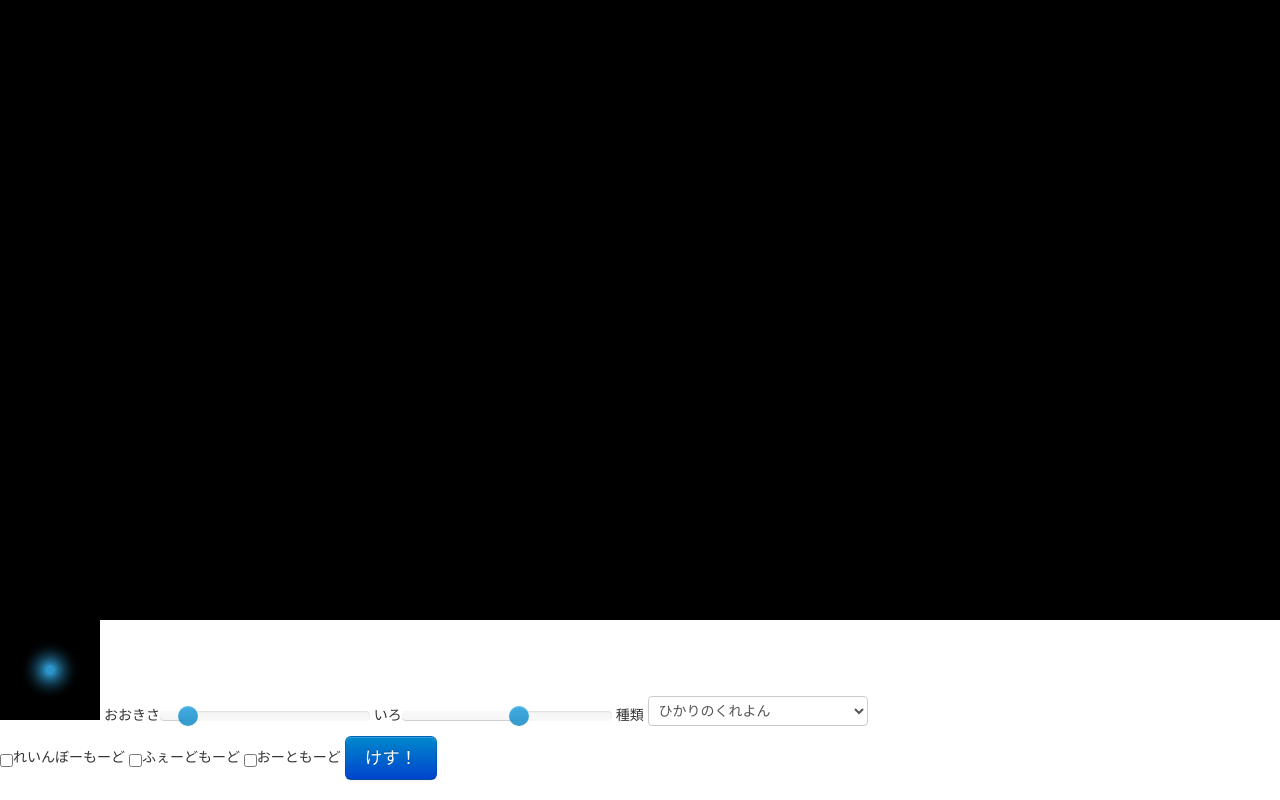
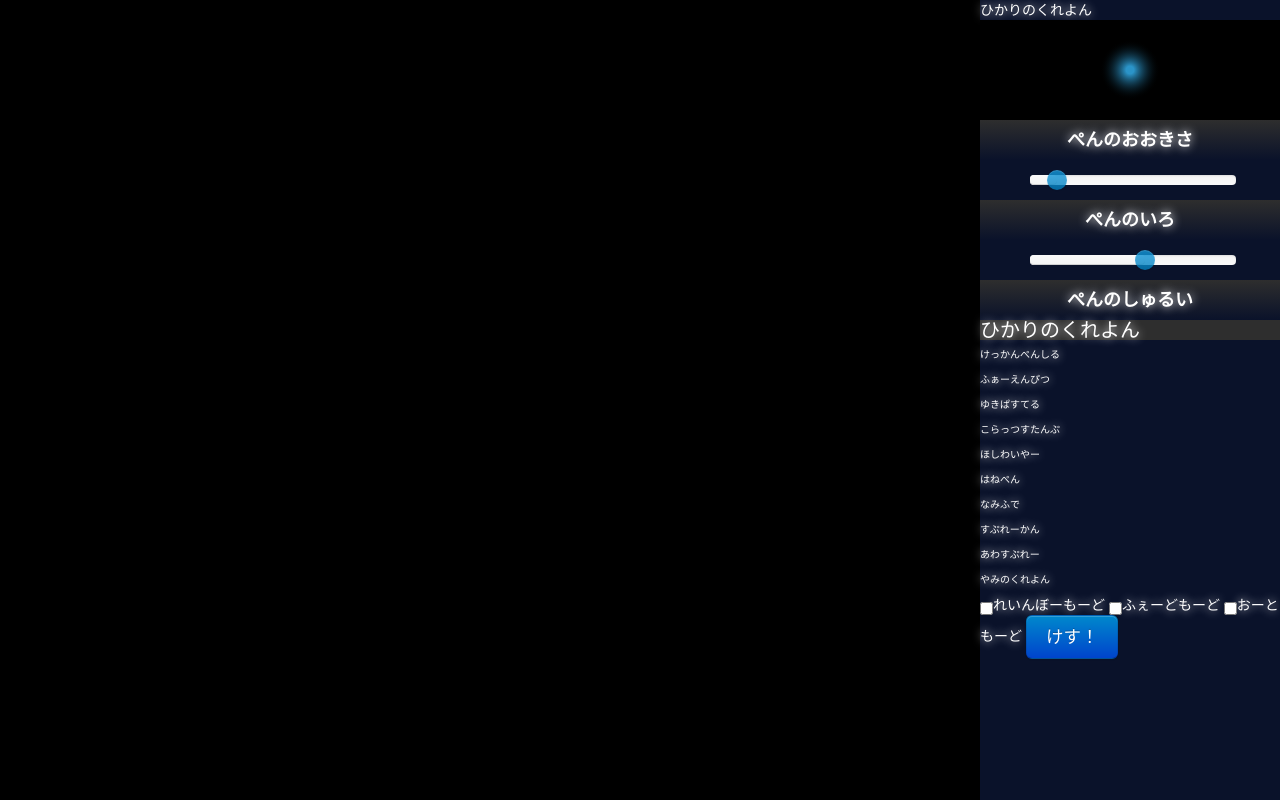
Before and after one commit to k0f1sh/hikari-no-crayon, a plain HTML site: page index.html in a window 1280 px wide. Drawn offline with Linux system fonts and the light colour scheme.

Commit message:
change ui

```diff
--- /dev/null
+++ b/hc.css
@@ -0,0 +1,75 @@
+body {
+    padding: 0px;
+    margin: 0px;
+    background-color: #0A122A;
+}
+
+#wrapper {
+    margin: 0px;
+    display: inline;
+}
+
+#wrapper div {
+}
+
+#contentWrapper div {
+}
+
+#canvasField div {
+    margin: 0px auto;
+}
+
+#menu {
+    position: absolute;
+    z-index: 1;
+    top:0;
+    right:0;
+
+    float: none;
+    width: 300px;
+    color: #ffffff;
+    text-shadow: 0px 0px 10px #ffffff;
+    background-color: #0A122A;
+}
+
+#title div {
+    display: block;
+    width: 300px;
+    hight: 200px;
+}
+
+#pre canvas {
+    display: block;
+}
+
+#menu h1 {
+    display: block;
+    font-size: 18px;
+    margin: 0px;
+    padding: 0px;
+    background: -moz-linear-gradient(top, #2e2e2e, #0A122A);
+    background: -webkit-gradient(linear, left top, left bottom, from(#2e2e2e), to(#0A122A));
+    text-align: center;
+}
+
+.slider_wrap {
+    padding: 10px 50px;
+}
+
+ul {
+    list-style-type: none;
+    margin: 0px;
+    padding: 0px;
+}
+
+.pen_list label input {
+    display:none;
+
+}
+.pen_list label {
+    font-size: 10px;
+}
+.pen_list label.selected {
+    background-color: #2e2e2e;
+    font-size: 20px;
+}
--- a/hc.js
+++ b/hc.js
@@ -10,27 +10,48 @@ var is_fade_mode = false;
 var is_auto_mode = false;
 
 var MARGIN = 40;
-var TOOLBOX_HEIGHT = 180;
+var TOOLBOX_WIDTH = 300;
 
 var pen_tools, pen_tool;
 var pen_size = 30;
 var pen_color = HSVtoRGB(200, 200, 200);
 
 onload = function() {
+
+    // from http://blog.mach3.jp/2012/07/31/graphical-togglebutton-by-radio-input.html
+    $.fn.extend({
+        toggleButtons : function(callback){
+            var radios = this;
+            radios.on("change", function(e){
+                radios.closest("label").removeClass("selected");
+                $(e.target).closest("label").addClass("selected");
+                callback.call(this, e);
+            });
+            radios.closest("label").on("click", function(e){
+                var input = $(this).find("input");
+                if(! input.prop("checked")){
+                    input.prop("checked", true).trigger("change");
+                }
+            });
+            radios.filter(":checked").trigger("change");
+        }
+    });
+
+
     init();
     mainLoop();
 };
 
 function init() {
-    width = window.innerWidth;
-    height = window.innerHeight - TOOLBOX_HEIGHT;
+    width = window.innerWidth - TOOLBOX_WIDTH;
+    height = window.innerHeight;
     canvas = document.getElementById('canvas');
     canvas.width = width;
     canvas.height = height;
     c = canvas.getContext('2d');
 
     pre_canvas = document.getElementById('pre');
-    pre_canvas.width = 100;
+    pre_canvas.width = 300;
     pre_canvas.height = 100;
     pre_c = pre_canvas.getContext('2d');
 
@@ -53,6 +74,13 @@ function init() {
 
     pen_tool = pen_tools['normal_pen'];
 
+
+    // pen select
+    $("input[name=pen]").toggleButtons(function(e){
+        pen_tool = pen_tools[e.target.value];
+
+    });
+
     // slider
     $('#size_slider').slider({min:4, max:200, value:30});
     $('#size_slider').on("slide", function (e) {
@@ -67,9 +95,6 @@ function init() {
     });
 
     // events
-    $('#pen').on("change", function () {
-        pen_tool = pen_tools[$(this).val()];
-    });
 
     $('#rainbow_mode').on("change", function () {
         is_rainbow_mode = $(this).prop('checked');
@@ -117,7 +142,7 @@ function init() {
 
 function updatePreCanvas() {
     clear(pre_c);
-    drawPreCircle(50, 50, pen_size, pen_color);
+    drawPreCircle(150, 50, pen_size, pen_color);
 }
 
 function mainLoop() {
--- a/index.html
+++ b/index.html
@@ -8,38 +8,56 @@
     <link href="lib/bootstrap/css/bootstrap.min.css" rel="stylesheet">
     <link href="lib/slider/css/slider.css" rel="stylesheet">
     <script type="text/javascript" src="lib/slider/js/bootstrap-slider.js"></script>
-    <style type="text/css">
-      body{ padding:0px; margin:0px; }
-    </style>
+    <link href="hc.css" rel="stylesheet" type="text/css">
    </head>
   <body>
+    <div id="wrapper">
+      <div id="contentWrapper">
+        <div id="canvasField">
           <canvas id="canvas"></canvas>
-    <div id="toolbox">
-      <div>
+        </div>
+
+        <div id="menu">
+          <div id="title">ひかりのくれよん</div>
           <canvas id="pre"></canvas>
-        おおきさ<div id="size_slider"></div>
-        いろ<div id="color_slider"></div>
-        種類
-        <select id="pen" class="selectpicker" name="pen">
-          <option value="normal_pen">ひかりのくれよん</option>
-          <option value="blood_pen">けっかんぺんしる</option>
-          <option value="fur_pen">ふぁーえんぴつ</option>
-          <option value="snow_pen">ゆきぱすてる</option>
-          <option value="collatz_pen">こらっつすたんぷ</option>
-          <option value="hoshi_pen">ほしわいやー</option>
-          <option value="hane_pen">はねぺん</option>
-          <option value="nami_pen">なみふで</option>
-          <option value="spray_pen">すぷれーかん</option>
-          <option value="bubble_pen">あわすぷれー</option>
-          <option value="yami_pen">やみのくれよん</option>
-        </select>
+          <h1>ぺんのおおきさ</h1>
+          <div class="slider_wrap">
+            <input type="text" id="size_slider">
           </div>
+
+          <h1>ぺんのいろ</h1>
+          <div class="slider_wrap">
+            <input type="text" id="color_slider">
+          </div>
+
+          <h1>ぺんのしゅるい</h1>
+          <ul class="pen_list">
+            <li><label><input type="radio" name="pen" value="normal_pen" checked />ひかりのくれよん</label></li>
+            <li><label><input type="radio" name="pen" value="blood_pen" />けっかんぺんしる</label></li>
+            <li><label><input type="radio" name="pen" value="fur_pen" />ふぁーえんぴつ</label></li>
+            <li><label><input type="radio" name="pen" value="snow_pen" />ゆきぱすてる</label></li>
+            <li><label><input type="radio" name="pen" value="collatz_pen" />こらっつすたんぷ</label></li>
+            <li><label><input type="radio" name="pen" value="hoshi_pen" />ほしわいやー</label></li>
+            <li><label><input type="radio" name="pen" value="hane_pen" />はねぺん</label></li>
+            <li><label><input type="radio" name="pen" value="nami_pen" />なみふで</label></li>
+            <li><label><input type="radio" name="pen" value="spray_pen" />すぷれーかん</label></li>
+            <li><label><input type="radio" name="pen" value="bubble_pen" />あわすぷれー</label></li>
+            <li><label><input type="radio" name="pen" value="yami_pen" />やみのくれよん</label></li>
+          </ul>
+
           <div>
             <input id="rainbow_mode" type="checkbox" value="true">れいんぼーもーど
             <input id="fade_mode" type="checkbox" value="true">ふぇーどもーど
             <input id="auto_mode" type="checkbox" value="true">おーともーど
             <a class="btn btn-primary btn-large" id="clear_button">けす！</a>
           </div>
+
         </div>
+      </div>
+    </div>
+
+
+
+
   </body>
 </html>
```
Lines whose indentation alone changed are shown as unchanged.
